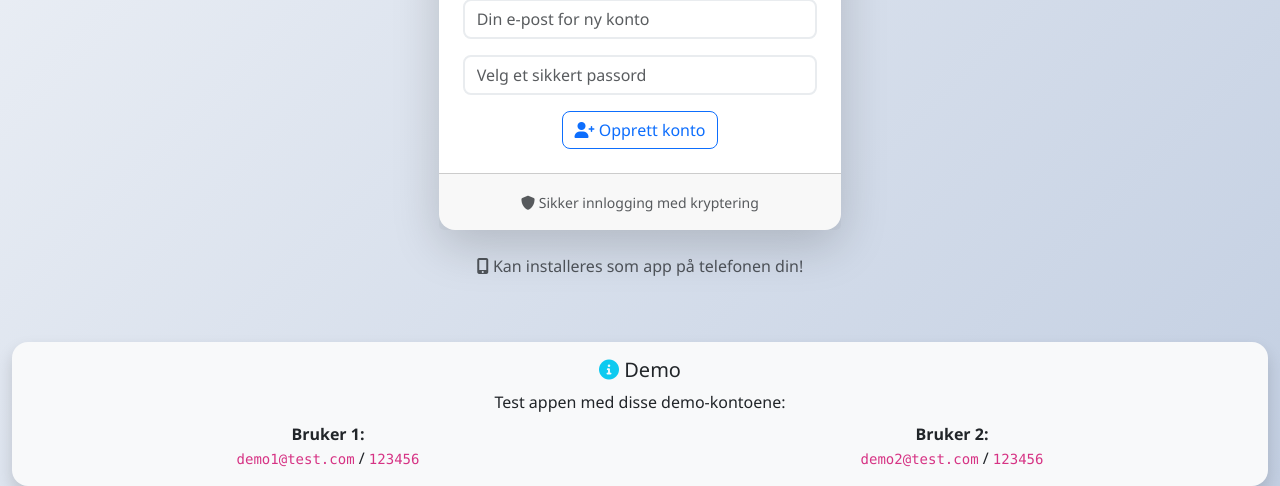
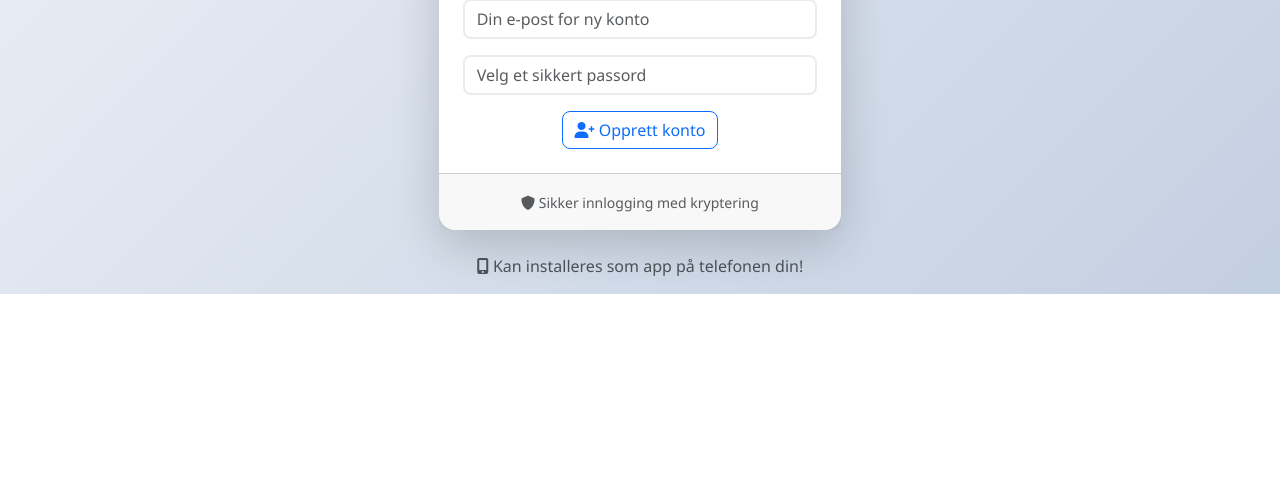
Before and after one commit to GmailHelene/SmartReminder, a Flask app: page /login in a window 1280 px wide. Shown: the part 615-1101 px from the top of the page. After the commit the page ends 909 px from the top, so only its background shows below. Run offline with Flask 3, Linux system fonts and the light colour scheme; some libraries are stand-ins or nearby versions.

Commit message:
Update login.html

```diff
--- a/templates/login.html
+++ b/templates/login.html
@@ -93,27 +93,6 @@
     </div>
 </div>
 
-<!-- Demo Info -->
-<div class="row mt-5">
-    <div class="col-12">
-        <div class="card bg-light">
-            <div class="card-body text-center">
-                <h5><i class="fas fa-info-circle text-info"></i> Demo</h5>
-                <p class="mb-2">Test appen med disse demo-kontoene:</p>
-                <div class="row">
-                    <div class="col-md-6">
-                        <strong>Bruker 1:</strong><br>
-                        <code>demo1@test.com</code> / <code>123456</code>
-                    </div>
-                    <div class="col-md-6">
-                        <strong>Bruker 2:</strong><br>
-                        <code>demo2@test.com</code> / <code>123456</code>
-                    </div>
-                </div>
-            </div>
-        </div>
-    </div>
-</div>
 {% endblock %}
 
 {% block scripts %}
```
